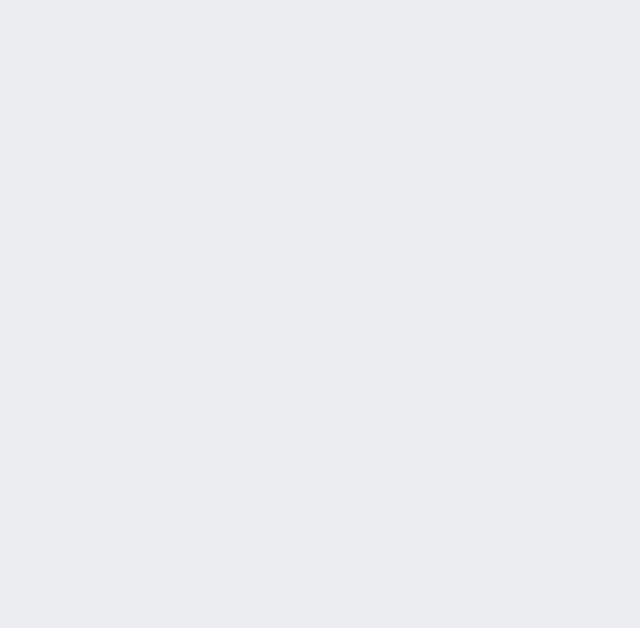
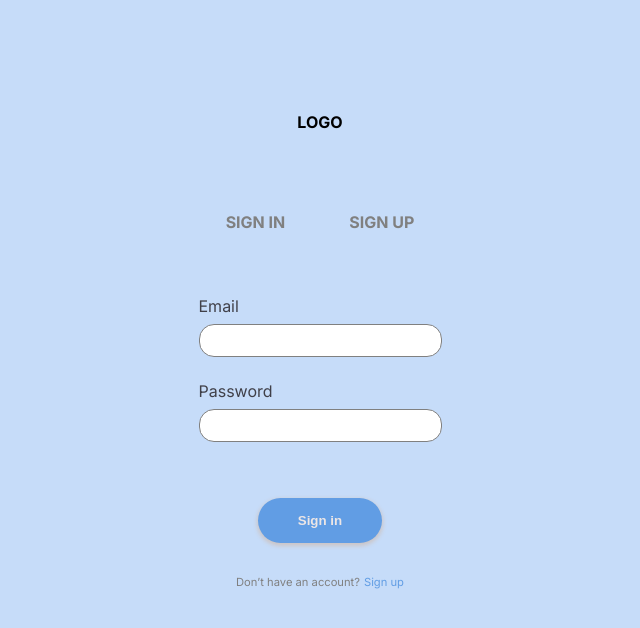
Before and after one commit to NNikiforuk/medical-assistant, a Next.js app: page / in a window 1280 px wide. Shown: the top 628 px of the page, without its empty margins (320-960 px from the left). Built offline with nearby package versions, Linux system fonts and the light colour scheme.

Commit message:
Basic page jsx and styling for 280px

```diff
--- a/app/page.module.scss
+++ b/app/page.module.scss
@@ -1,8 +1,46 @@
+@import "../app/variables.module.scss";
+
 .main {
-  display: flex;
-  flex-direction: column;
-  justify-content: space-between;
-  align-items: center;
-  padding: 6rem;
-  min-height: 100vh;
+	@include flex-align-center;
+	flex-direction: column;
+	justify-content: space-between;
+	padding: $padding-280px;
+
+	&_logo {
+		font-weight: bold;
+		margin: 5rem 0;
+	}
+
+	&_links {
+		@include flex-align-center;
+		gap: 4rem;
+
+		.link {
+			font-weight: bold;
+
+			a {
+				text-decoration: none;
+				color: $text-gray-color;
+			}
+		}
+	}
+
+	&_form_container {
+		margin: 4rem 0 2rem 0;
+	}
+
+	&_ps {
+		font-size: $fontSize_smaller;
+		margin-top: 2rem;
+		color: $text-gray-color;
+		@include flex-align-center;
+		gap: 4px;
+
+		.link {
+			a {
+				text-decoration: none;
+				color: $text-blue-color;
+			}
+		}
+	}
 }
--- a/app/page.tsx
+++ b/app/page.tsx
@@ -1,5 +1,33 @@
+import Link from "next/link";
 import styles from "./page.module.scss";
+import Input from "@/stories/Input";
+import Button from "@/stories/Button";
 
 export default function Home() {
-	return <main className={styles.main}></main>;
+	return (
+		<main className={styles.main}>
+			<div className={styles.main_logo}>LOGO</div>
+			<div className={styles.main_links}>
+				<div className={styles.link}>
+					<Link href={""}>SIGN IN</Link>
+				</div>
+				<div className={styles.link}>
+					<Link href={""}>SIGN UP</Link>
+				</div>
+			</div>
+			<div className={styles.main_form_container}>
+				<Input variant="email" label="Email" msg={false} />
+				<Input variant="password" label="Password" msg={false} />
+			</div>
+			<div className={styles.main_btn}>
+				<Button variant="primary" label="Sign in" />
+			</div>
+			<div className={styles.main_ps}>
+				<div className={styles.text}>Don’t have an account?</div>
+				<div className={styles.link}>
+					<Link href={""}>Sign up</Link>
+				</div>
+			</div>
+		</main>
+	);
 }
--- a/app/variables.module.scss
+++ b/app/variables.module.scss
@@ -1,13 +1,24 @@
-$background-color: #ECEDF0;
+//General
+$background-color: #c6dcf9;
 $text-color: #404049;
+$text-gray-color: gray;
+$text-blue-color: #619DE4;
+$shadow-color: rgb(204, 197, 197);
+$padding-280px: 2rem;
+$fontSize_smaller: .7rem;
 
-$button-text-color: #30303e;
+@mixin flex-align-center {
+    display: flex;
+    align-items: center;
+}
+
+//Button
+$button-text-color: rgb(236, 230, 230);
 $button-primary-background-color: #619DE4;
 $button-disabled-background-color: rgb(174, 169, 169);
 $button-disabled-text-color: #30303e;
 
-$shadow-color: rgb(204, 197, 197);
-
+//Input
 $input-border-color: gray;
 $input-border-error-color: rgb(229, 57, 57);
 $input-error-color: rgb(229, 57, 57);
--- a/stories/Input.tsx
+++ b/stories/Input.tsx
@@ -1,4 +1,6 @@
-import { useState } from "react";
+"use client";
+
+import { useEffect, useState } from "react";
 import "../styles/input.scss";
 
 type Props = {
@@ -9,6 +11,11 @@ type Props = {
 
 const Input = ({ variant, label, msg }: Props) => {
 	const [inputValue, setInputValue] = useState("");
+	const [mounted, setMounted] = useState(false);
+
+	//Hydration error with lastPass
+	useEffect(() => setMounted(true), []);
+	if (!mounted) return null;
 
 	const mode =
 		variant === "email"
@@ -27,6 +34,11 @@ const Input = ({ variant, label, msg }: Props) => {
 					value={inputValue}
 					onChange={(e) => setInputValue(e.target.value)}
 					className={`input ${mode}`}
+					type={
+						variant === "password" || variant === "errorPassword"
+							? "password"
+							: "email"
+					}
 				/>
 			</label>
 			{msg && (
--- a/styles/button.scss
+++ b/styles/button.scss
@@ -1,7 +1,7 @@
 @import "../app/variables.module.scss";
 
 .button {
-	padding: 10px 20px;
+	padding: 15px 40px;
 	border-radius: 25px;
 	border: none;
 	-webkit-box-shadow: 0px 2px 4px 1px $shadow-color;
--- a/styles/input.scss
+++ b/styles/input.scss
@@ -2,24 +2,19 @@
 
 .form_input {
 	color: $text-color;
+	margin-bottom: 1.5rem;
 
 	label {
 		input {
-			padding: 5px 10px;
+			padding: 0.5rem 2rem;
 			display: flex;
-			margin: 5px 0;
+			margin: 0.5rem 0;
 			border-radius: 15px;
 			border: $input-border-color 0.5px solid;
-			color: $text-color;
 		}
 
 		.error {
 			border: $input-border-error-color 1px solid;
 		}
 	}
-
-    &_errorMsg {
-        color: $input-error-color;
-        font-size: $input-error-fontSize;
-    }
 }
```
